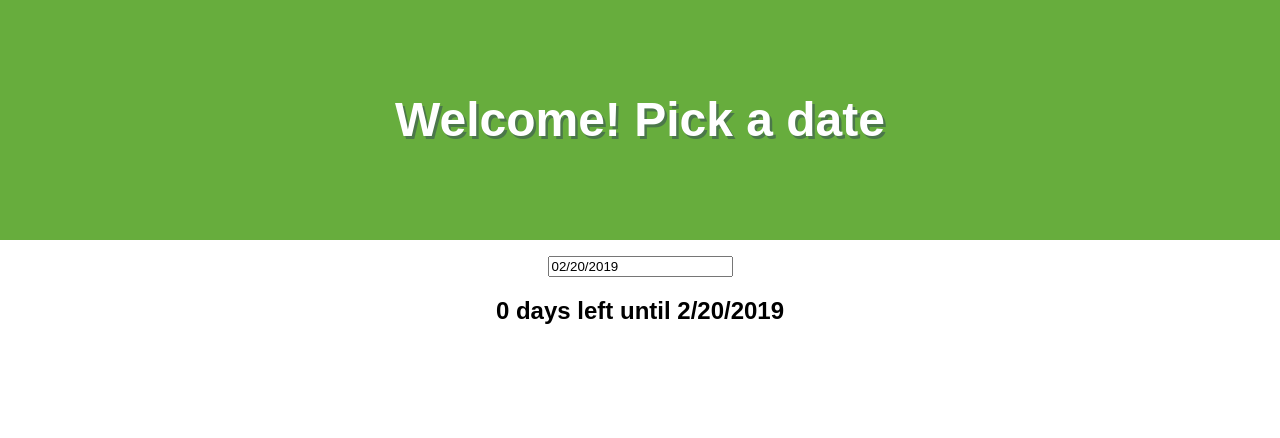
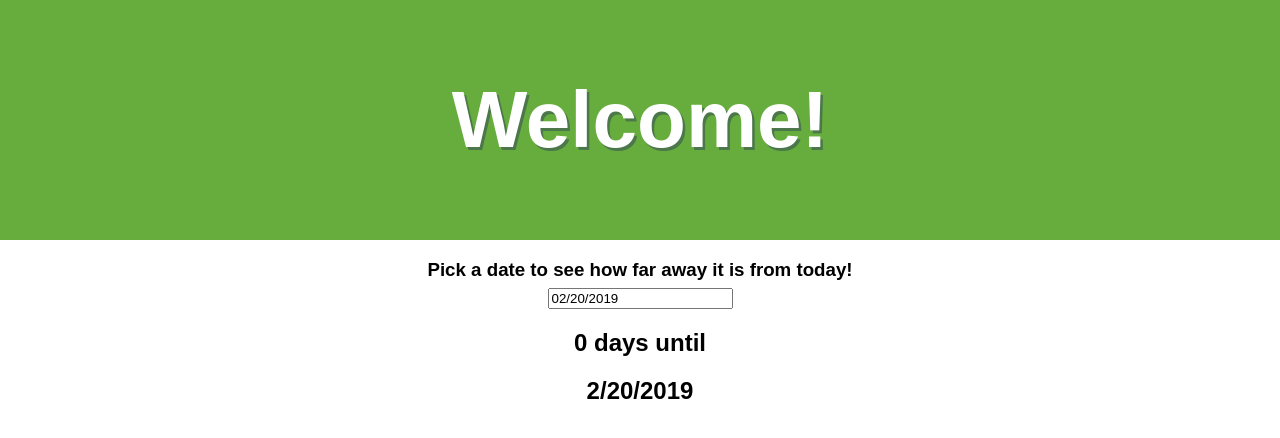
Before and after one commit to rackarmattan/appva, a React (Create React App) app: page / in a window 1280 px wide. Shown: the top 438 px of the page. Built offline with nearby package versions, Linux system fonts and the light colour scheme.

Commit message:
design fixed

```diff
--- a/src/App.css
+++ b/src/App.css
@@ -1,6 +1,7 @@
 #parent{
   text-align: center;
   font-family: Arial, Helvetica, sans-serif;
+  font-style: normal;
 }
 #header{
   background-color: #67ad3d;
@@ -11,7 +12,13 @@
   color: white;
   vertical-align: middle;
   margin: auto;
-  font-size: 3em;
-  line-height: 5em;
+  font-size: 5em;
+  line-height: 3em;
   text-shadow: 2.5px 2.5px #4b774a;
 }
+#datepicker{
+  cursor: pointer;
+}
+#content{
+  margin-top: 3em;
+}
--- a/src/App.js
+++ b/src/App.js
@@ -2,9 +2,6 @@ import React from "react";
 import DatePicker from "react-datepicker";
 import "./App.css"
 import "react-datepicker/dist/react-datepicker.css";
-
-// CSS Modules, react-datepicker-cssmodules.css
-// import 'react-datepicker/dist/react-datepicker-cssmodules.css';
 
 class App extends React.Component {
   constructor(props) {
@@ -28,23 +25,31 @@ class App extends React.Component {
 
   countDaysLeft = function () {
     const oneDay = 24 * 60 * 60 * 1000;
-    return Math.round(Math.abs((this.state.startDate.getTime() - this.state.stopDate.getTime()) / (oneDay)))
+    return -Math.round((this.state.startDate.getTime() - this.state.stopDate.getTime()) / oneDay);
   }
 
   render() {
+
     return (
 
       <div id="parent">
         <div id="header">
-          <h1 id="welcome">Welcome! Pick a date</h1>
+          <h1 id="welcome">Welcome!</h1>
+          <h3>Pick a date to see how far away it is from today!</h3>
         </div>
-        <DatePicker
-          selected={this.state.stopDate}
-          onChange={this.handleChange}
-          onChangeRaw={this.handleChangeRaw}
-        />
-
-        <h2>{this.countDaysLeft()} days left until {this.state.stopDate.toLocaleDateString("en-US")}</h2>
+        <div id="content">
+          <DatePicker
+            selected={this.state.stopDate}
+            onSelect={this.handleChange}
+            onChangeRaw={this.handleChangeRaw}
+            id="datepicker"
+          />
+          {
+            this.countDaysLeft() < 0
+              ? <h2>{-this.countDaysLeft()} days since </h2>
+              : <h2>{this.countDaysLeft()} days until</h2>}
+          <h2>{this.state.stopDate.toLocaleDateString("en-US")}</h2>
+        </div>
       </div>
 
     );
```
